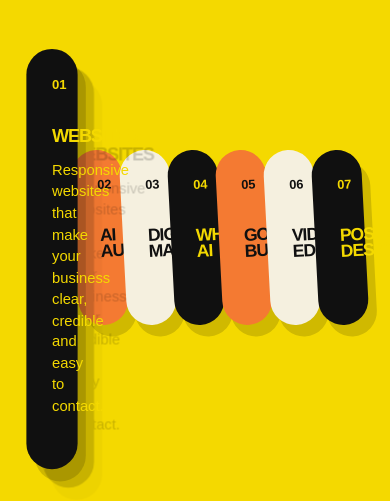
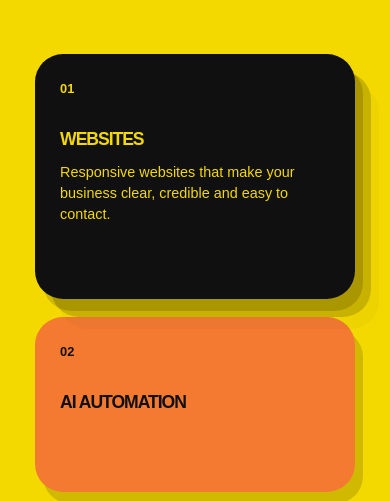
Before and after one commit to smartvhub/aspire-and-victory, a plain HTML site: page services.html in a window 390 px wide. Shown: the part 363-864 px from the top of the page. Drawn offline with Linux system fonts and the light colour scheme.

Commit message:
Implement service stack styles and mobile responsiveness
Added styles for the service stack and service cards, including responsive design for mobile.

```diff
--- a/style.css
+++ b/style.css
@@ -567,3 +567,60 @@ footer .creator-credit {
                   }
    .hero-character{top:auto!important;bottom:60px!important}
 .hero-3d-accent{display:none!important}
+/* AV SERVICES PAGE — CARD RESTORE FIX */
+
+.service-stack {
+  display: grid;
+  grid-template-columns: repeat(7, minmax(0, 1fr));
+  align-items: center;
+  min-height: 520px;
+}
+
+.service-stack .service-card {
+  position: relative;
+  width: auto;
+  min-height: 310px;
+  margin: 0;
+  display: block;
+  flex: initial;
+}
+
+.service-stack .service-card p {
+  display: none !important;
+}
+
+.service-stack .service-card.active p {
+  display: block !important;
+}
+
+/* MOBILE: all seven cards remain accessible */
+@media (max-width: 760px) {
+  .service-stack {
+    display: grid;
+    grid-template-columns: 1fr;
+    gap: 18px;
+    padding: 20px 9vw 70px;
+    min-height: auto;
+  }
+
+  .service-stack .service-card,
+  .service-stack .service-card:nth-child(n) {
+    grid-column: 1;
+    grid-row: auto;
+    width: 100%;
+    min-height: 175px;
+    margin: 0;
+    transform: none;
+    border-radius: 28px;
+  }
+
+  .service-stack .service-card.active {
+    grid-column: 1;
+    transform: none;
+    min-height: 245px;
+  }
+
+  .service-stack .service-card h2 {
+    margin-top: 35px;
+  }
+}
```
